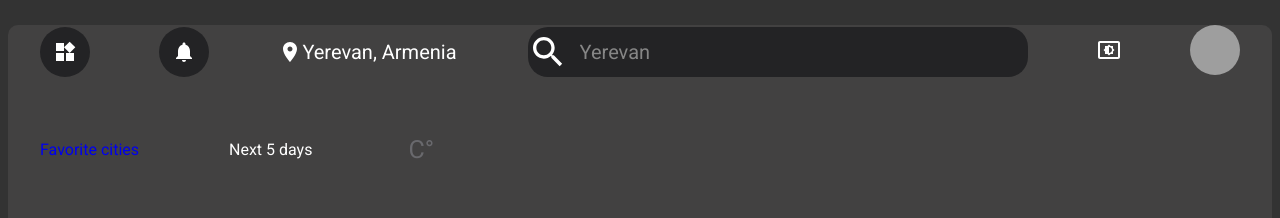
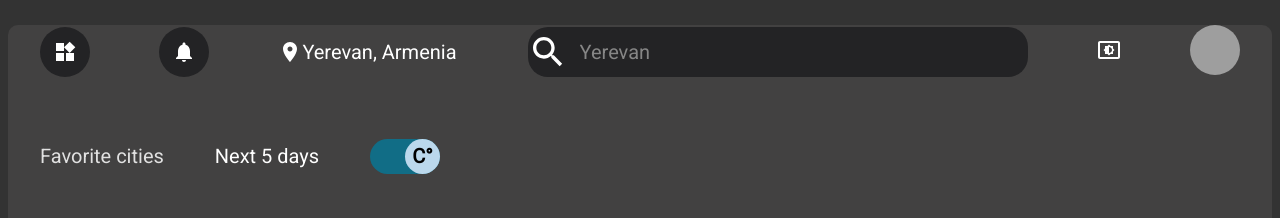
Before and after one commit to ArgishtiKhurshudyan/weather-app, a React (Create React App) app: page / in a window 1280 px wide. Shown: the top 218 px of the page. Built offline with nearby package versions, Linux system fonts and the light colour scheme; no server answers; grey boxes are pictures that could not be loaded.

Commit message:
feat: change colors, background color of container

```diff
--- a/src/components/weatherinfo/weatherinfo.scss
+++ b/src/components/weatherinfo/weatherinfo.scss
@@ -14,6 +14,44 @@
       display: flex;
       align-items: center;
       justify-content: space-between;
+
+      p {
+        color: #e1e1e1;
+        font-size: 20px;
+        font-weight: 500;
+      }
+
+      .mode_temperature {
+        width: 70px;
+        height: 35px;
+        border-radius: 20px;
+        background-color: #116d86;
+        display: flex;
+        align-items: center;
+        position: relative;
+
+        button {
+          width: 35px;
+          height: 35px;
+          background-color: #bbd8ec;
+          border-radius: 50%;
+          position: absolute;
+          color: black;
+          font-size: 20px;
+          font-weight: 600;
+        }
+
+        .left {
+          transition: all 1s ease;
+          left: 0px;
+
+        }
+
+        .right {
+          left: 35px;
+          transition: all 1s ease;
+        }
+      }
 
       button {
         width: auto;
@@ -92,7 +130,7 @@
               top: 10px;
               border-radius: 50%;
               border: 5px solid black;
-              color:#adcade;
+              color: #adcade;
               font-size: 0;
             }
           }
@@ -116,7 +154,7 @@
 
       hr {
         width: 50px;
-       border: 1px solid #2f2e31;
+        border: 1px solid #2f2e31;
       }
 
       h1 {
@@ -144,12 +182,10 @@
           top: 24px;
           border-radius: 50%;
           border: 2px solid white;
-          color:#1b1a1d;
+          color: #1b1a1d;
           font-size: 0;
         }
       }
     }
   }
 }
-
-//#bbd8ec
```
